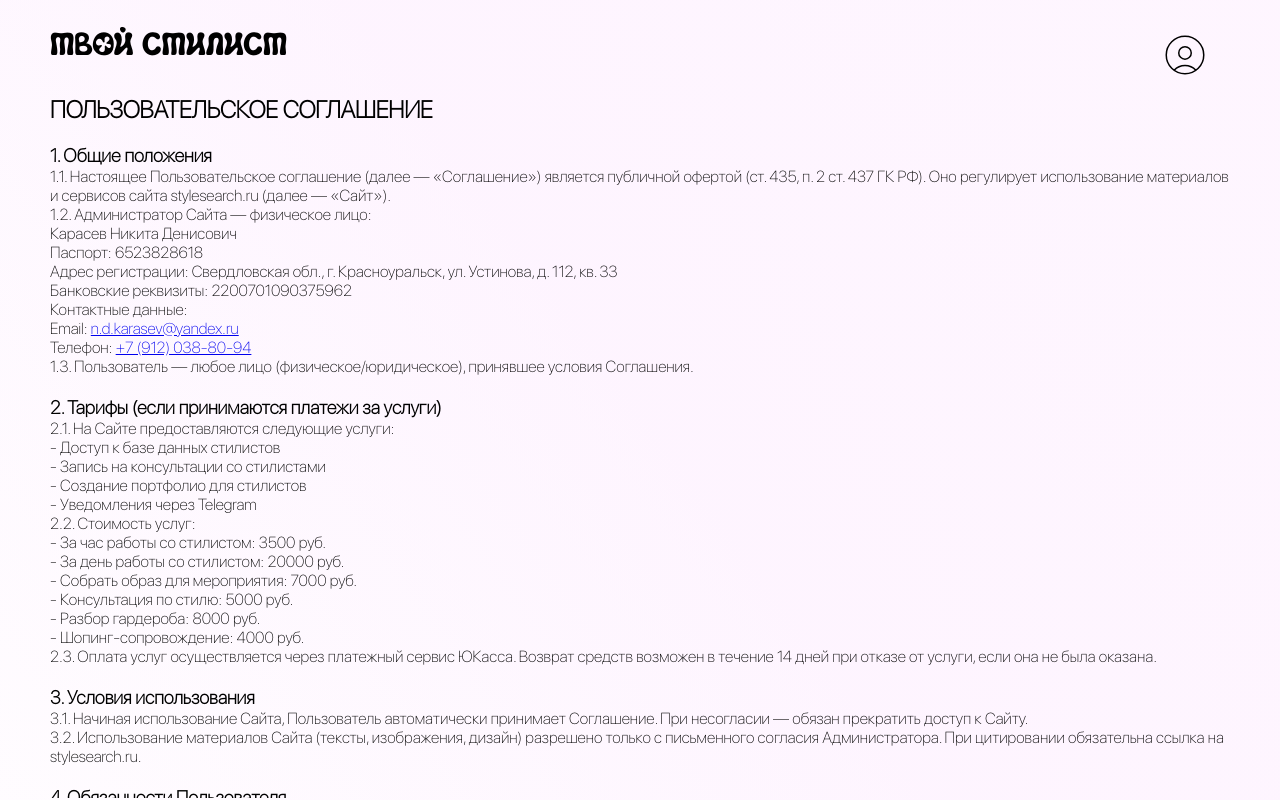
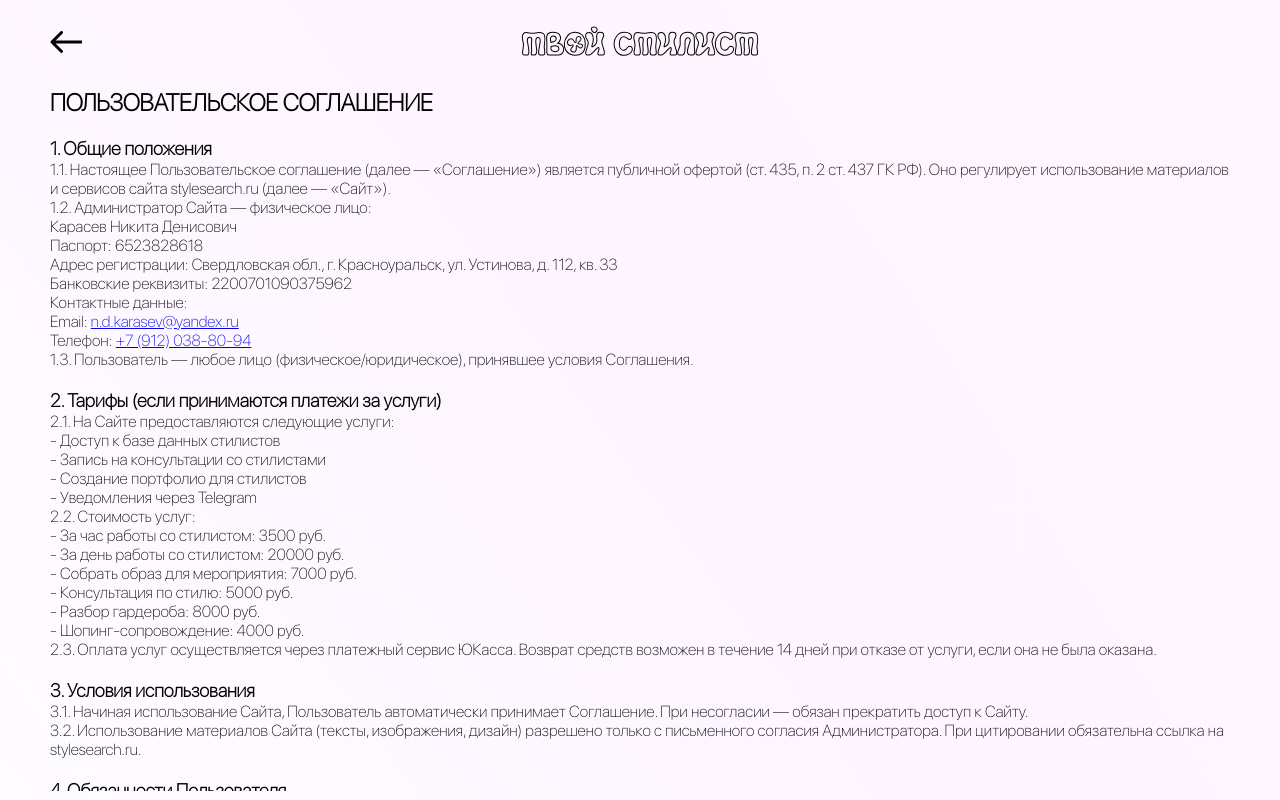
Before and after one commit to nikita22160/Your_stylist_final, a React (Vite) app in the folder client/: page /approves in a window 1280 px wide. Built offline with nearby package versions, Linux system fonts and the light colour scheme.

Commit message:
Пользовательское соглашение

```diff
--- a/client/src/index.css
+++ b/client/src/index.css
@@ -1445,3 +1445,10 @@ h1 {
 .user-approve-cont h3 {
   margin-top: 20px;
 }
+
+.user-approve-btn {
+  position: absolute;
+  bottom: 20px;
+  text-decoration: underline;
+  cursor: pointer;
+}
--- a/client/src/pages/MainPage.jsx
+++ b/client/src/pages/MainPage.jsx
@@ -83,7 +83,7 @@ export default function MainPage() {
                 <img src="/img/Arrow.svg" alt="Arrow" />
             </div>
 
-            <div onClick={() => navigate('/approves')}>
+            <div onClick={() => navigate('/approves')} className='user-approve-btn'>
                 пользовательское соглашение
             </div>
 
--- a/client/src/pages/UserApprovePage.jsx
+++ b/client/src/pages/UserApprovePage.jsx
@@ -25,22 +25,16 @@ export default function UserApprovePage() {
         navigate('/'); // Перенаправляем на главную страницу для регистрации
     };
 
+    const handleBackToCatalog = () => {
+        navigate('/catalog');
+    };
+
     return (
         <div className="main-container">
-            <div className="user-cont">
-                {isAuthenticated && user?.name && <div className="user-name">{user.name}</div>}
-                <div className="user-logo-cont" onClick={handleUserIconClick}>
-                    <img
-                        src="/img/User_Circle.svg"
-                        alt="User Icon"
-                        style={{ cursor: 'pointer' }}
-                        width={50}
-                        height={50}
-                    />
-                </div>
+            <div onClick={handleBackToCatalog} className="back-btn">
+                <img src="/img/back.svg" alt="Назад" />
             </div>
-
-            <div className="catalog-header" onClick={() => navigate('/')}>
+            <div className="stylist-page-header" onClick={() => navigate('/')}>
                 ТВОЙ СТИЛИСТ
             </div>
 
```
